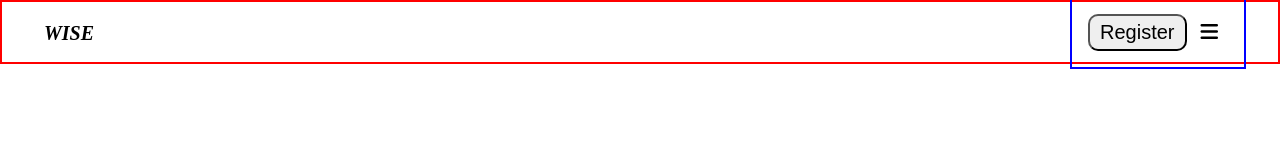
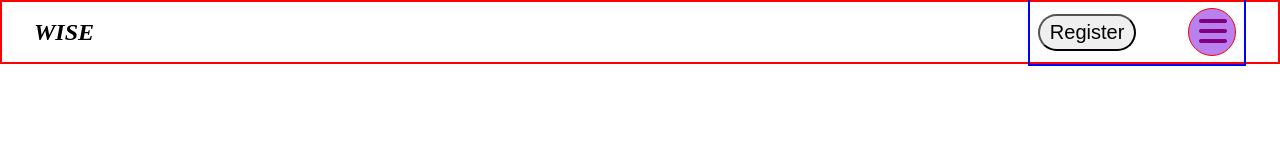
Before and after one commit to Sushant883/currency_calculator, a plain HTML site: page index.html in a window 1280 px wide. Drawn offline with Linux system fonts and the light colour scheme.

Commit message:
add css code

```diff
--- a/index.html
+++ b/index.html
@@ -16,16 +16,36 @@
         <h2><i>WISE</i></h2>
 
         <div class="nav_register">
+
             <button>Register</button>
-            <i class="fa-solid fa-bars"></i>
+
+            <!-- ye menu bar ka div hai icon wala  -->
+            <div class="menu_bar">
+                <!-- ye menu icon hai  -->
+                <button id="menu_btn"><i class="fa-solid fa-bars"></i></button>
+
+                <!-- ye first line wala option hai  -->
+                <div class="option">
+                    <a href="#">Personal</a>
+                    <a href="#">Business</a>
+                    <a href="#">Platform</a>
+                </div>
+            </div>
+
+
+
+
+
+
+
+
         </div>
-
     </nav>
 
 
 
 
-
+    <script src="sctipt.js"></script>
 </body>
 
 </html>
--- a/style.css
+++ b/style.css
@@ -16,12 +16,52 @@ padding: 0 2rem;
 
 .nav_register{
     border: 2px solid blue;
-    padding: 1rem 1rem;
+    width: 18%;
+    padding: 0.5rem 0.5rem;
+    display: flex;
+    justify-content: space-between;
+    align-items: center;
 }
 
-.nav_register button,i{
+.nav_register button{
+    cursor: pointer;
     font-size: 20px;
     padding: 5px 10px;
-    border-radius: 10px;
+    border-radius: 25px;
     outline: none;
 }
+#menu_btn {
+    background: none;
+    outline: none;
+    border: 1px solid red;
+    height: 3rem;
+    width: 3rem;
+    color: purple;
+    background-color: rgba(137, 43, 226, 0.592);
+    font-size: 2rem;
+}
+/* #menu_btn i{
+    /* font-size: 25px;
+    cursor: pointer;
+    border: 1px solid red;
+    padding: 0.5rem 0.6rem;
+    border-radius: 50%;
+    background: none; */
+    /* outline: none;
+    background-color: teal; */
+/* } */
+
+
+/* abhi menu bar hidde hai */
+.menu_bar .option{
+    color: rgb(244, 0, 0);
+    border: 2px solid blue;
+    position: absolute;
+    left: -100%;
+    transition: left ease-in-out 0.7s;
+}
+
+/* ye menu bar ko show krega  */
+.menu_bar.active{
+    left:0
+}
```
